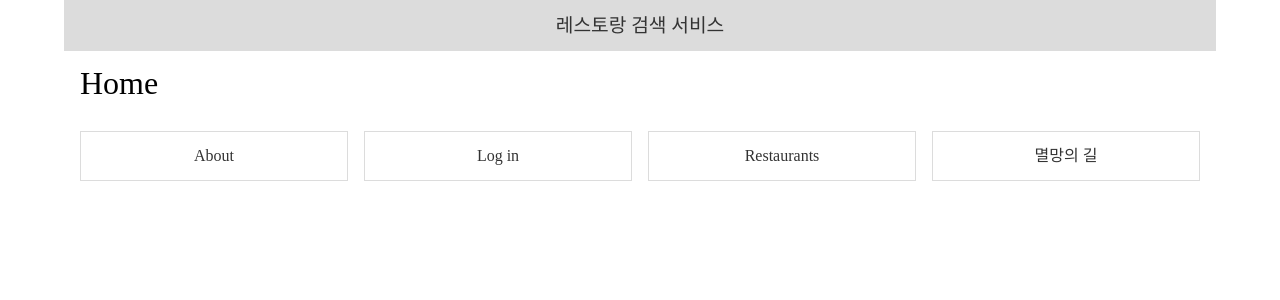
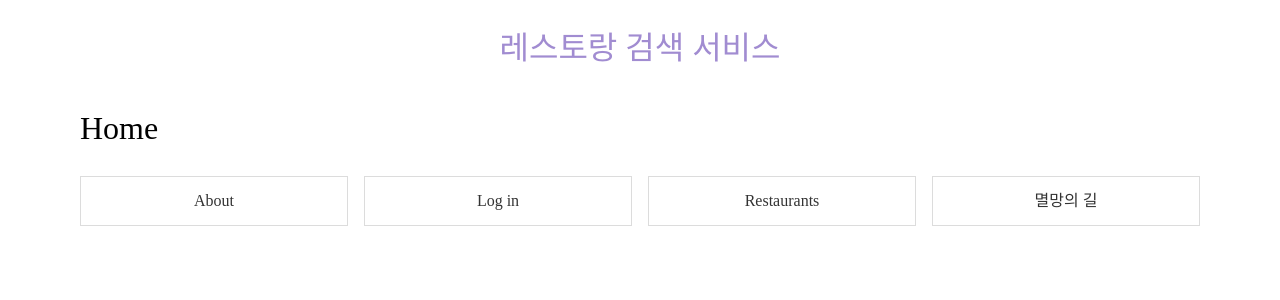
Before and after one commit to CodeSoom/react-week8-assignment-1, a React app: page / in a window 1280 px wide. Shown: the top 300 px of the page. Built offline with nearby package versions, Linux system fonts and the light colour scheme.

Commit message:
범용적으로 사용되는 스타일 컴포넌트가 아니므로 App 컴포넌트에서 관리하도록 이동시킵니다

```diff
--- a/src/App.jsx
+++ b/src/App.jsx
@@ -7,6 +7,8 @@ import {
 } from 'react-router-dom';
 
 import { useDispatch } from 'react-redux';
+
+import styled from '@emotion/styled';
 
 import HomePage from './HomePage';
 import AboutPage from './AboutPage';
@@ -19,10 +21,6 @@ import { setAccessToken } from './slice';
 
 import { loadItem } from './services/storage';
 
-import Container from './Container';
-import Header from './Header';
-import Body from './Body';
-
 export default function App() {
   const dispatch = useDispatch();
 
@@ -30,6 +28,25 @@ export default function App() {
   if (accessToken) {
     dispatch(setAccessToken(accessToken));
   }
+
+  const Container = styled.div({
+    margin: '0 auto',
+    width: '90%',
+  });
+
+  const Header = styled.header({
+    margin: '2rem 0',
+    '& h1 a': {
+      display: 'block',
+      color: '#a18cd1',
+      fontSize: '2rem',
+      textAlign: 'center',
+    },
+  });
+
+  const Body = styled.div({
+    padding: '1rem',
+  });
 
   return (
     <Container>
--- a/src/Body.jsx
+++ /dev/null
@@ -1,8 +0,0 @@
-
-import styled from '@emotion/styled';
-
-const Body = styled.div`
-  padding: 1em;
-`;
-
-export default Body;
--- a/src/Container.jsx
+++ /dev/null
@@ -1,9 +0,0 @@
-
-import styled from '@emotion/styled';
-
-const Container = styled.div`
-  margin: 0 auto;
-  width: 90%;
-`;
-
-export default Container;
--- a/src/Header.jsx
+++ /dev/null
@@ -1,13 +0,0 @@
-
-import styled from '@emotion/styled';
-
-const Header = styled.header`
-h1 {
-  font-size: 1.2rem;
-  text-align:center;
-}
-  padding: 1em;
-  background: #dcdcdc;
-`;
-
-export default Header;
```
